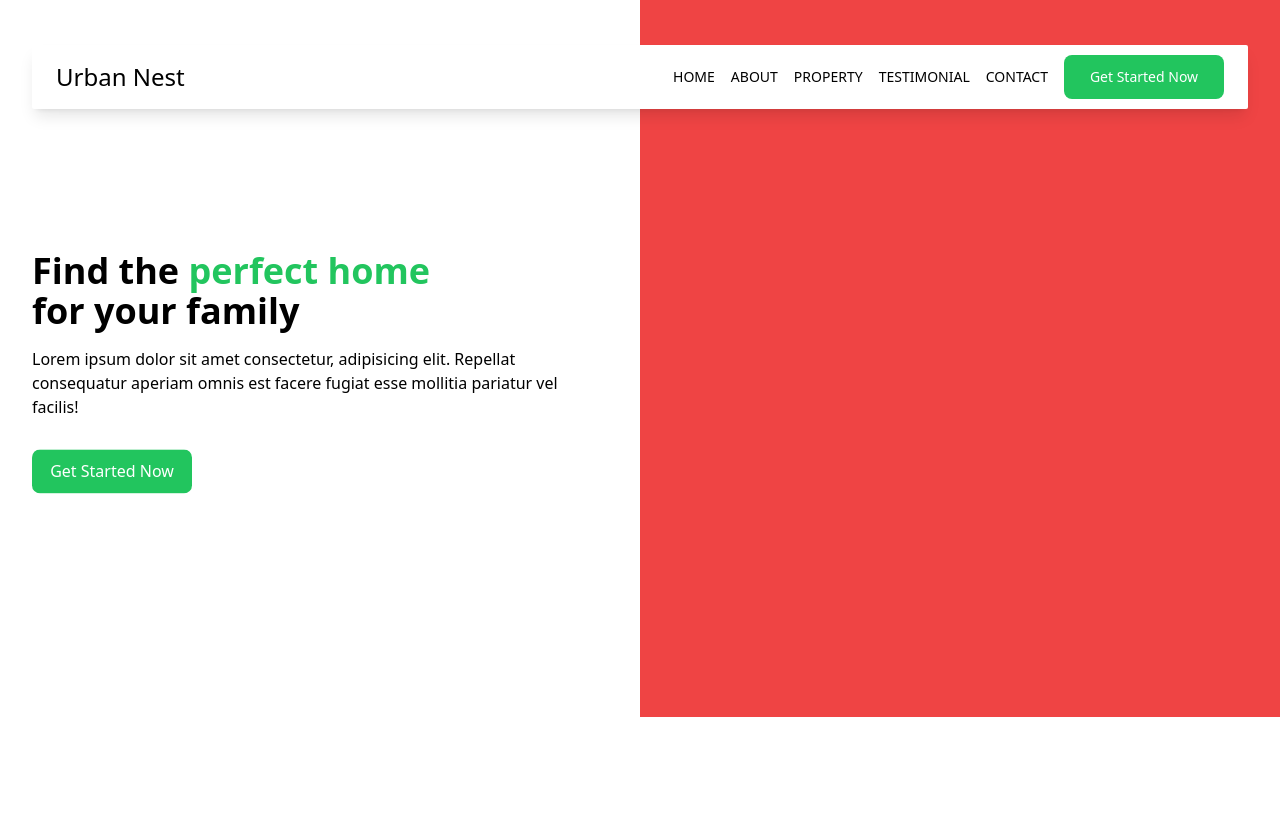
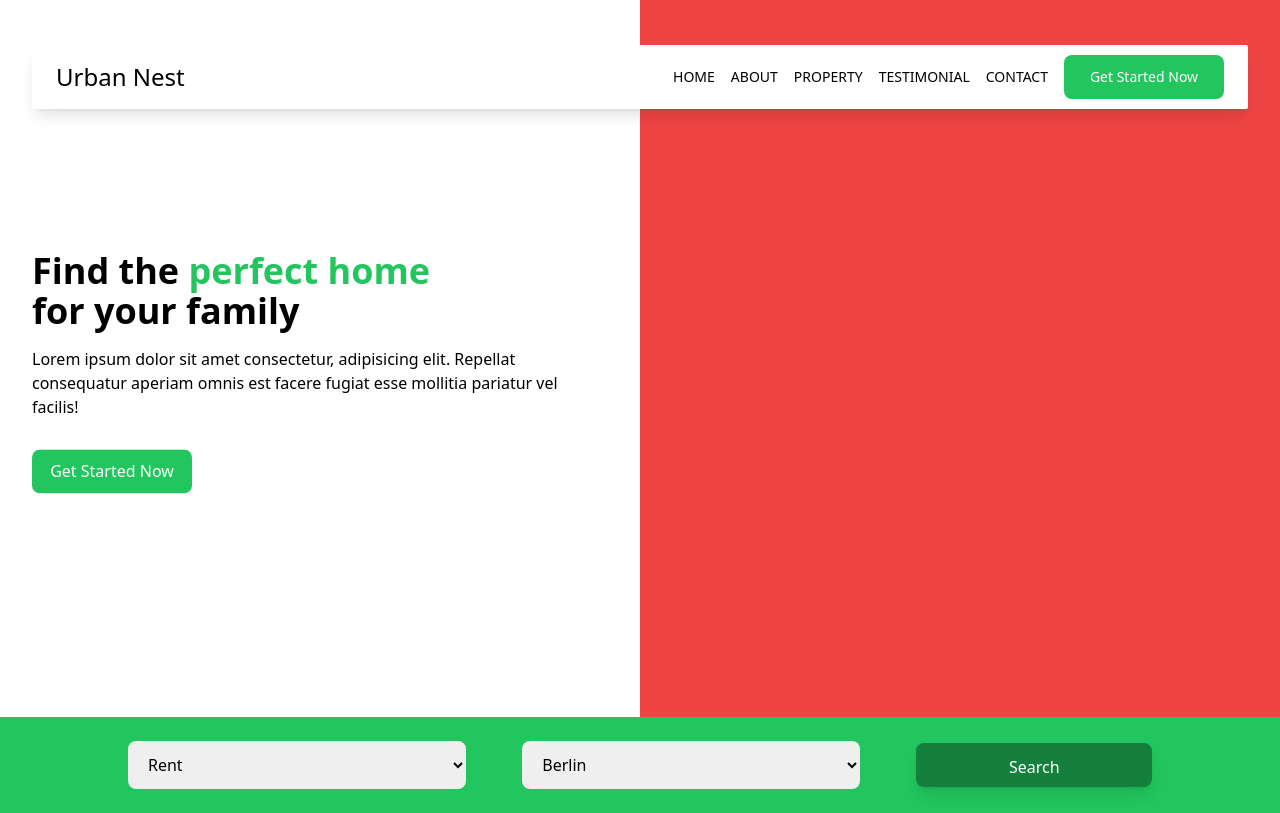
Before and after one commit to Opeyemi-Omotayo/Urban_nest, a Next.js app: page / in a window 1280 px wide. Built offline with nearby package versions, Linux system fonts and the light colour scheme.

Commit message:
feat:search

```diff
--- /dev/null
+++ b/components/search/Search.tsx
@@ -0,0 +1,22 @@
+import React from 'react';
+import Button from '../elements/button/Button';
+
+const Search = () => {
+    return (
+        <section className='flex items-center justify-between py-6 bg-green-500 px-4 lg:px-[8rem]'>
+            <select id="propertyType" name="propertyType" className='w-[33%] px-4 py-3 rounded-lg outline-none'>
+                <option value="rent">Rent</option>
+                <option value="buy">Buy</option>
+            </select>
+            <select id="location" name="location" className='w-[33%] px-4 py-3 rounded-lg outline-none'>
+                <option value="rent">Berlin</option>
+                <option value="buy">Munich</option>
+                <option value="rent">Hamburg</option>
+                <option value="buy">Cologne</option>
+            </select>
+            <Button className=" w-[23%] bg-primary px-4 py-3 text-white bg-green-700 shadow-lg rounded-lg">Search</Button>
+        </section>
+    )
+}
+
+export default Search;
--- a/pages/index.tsx
+++ b/pages/index.tsx
@@ -1,5 +1,6 @@
 import Header from '@/components/header/Header';
 import Hero from '@/components/hero/Hero';
+import Search from '@/components/search/Search';
 import Head from 'next/head';
 
 export default function Home() {
@@ -17,6 +18,7 @@ export default function Home() {
       </Head>
       <Header />
       <Hero />
+      <Search />
     </main>
   )
 }
```
